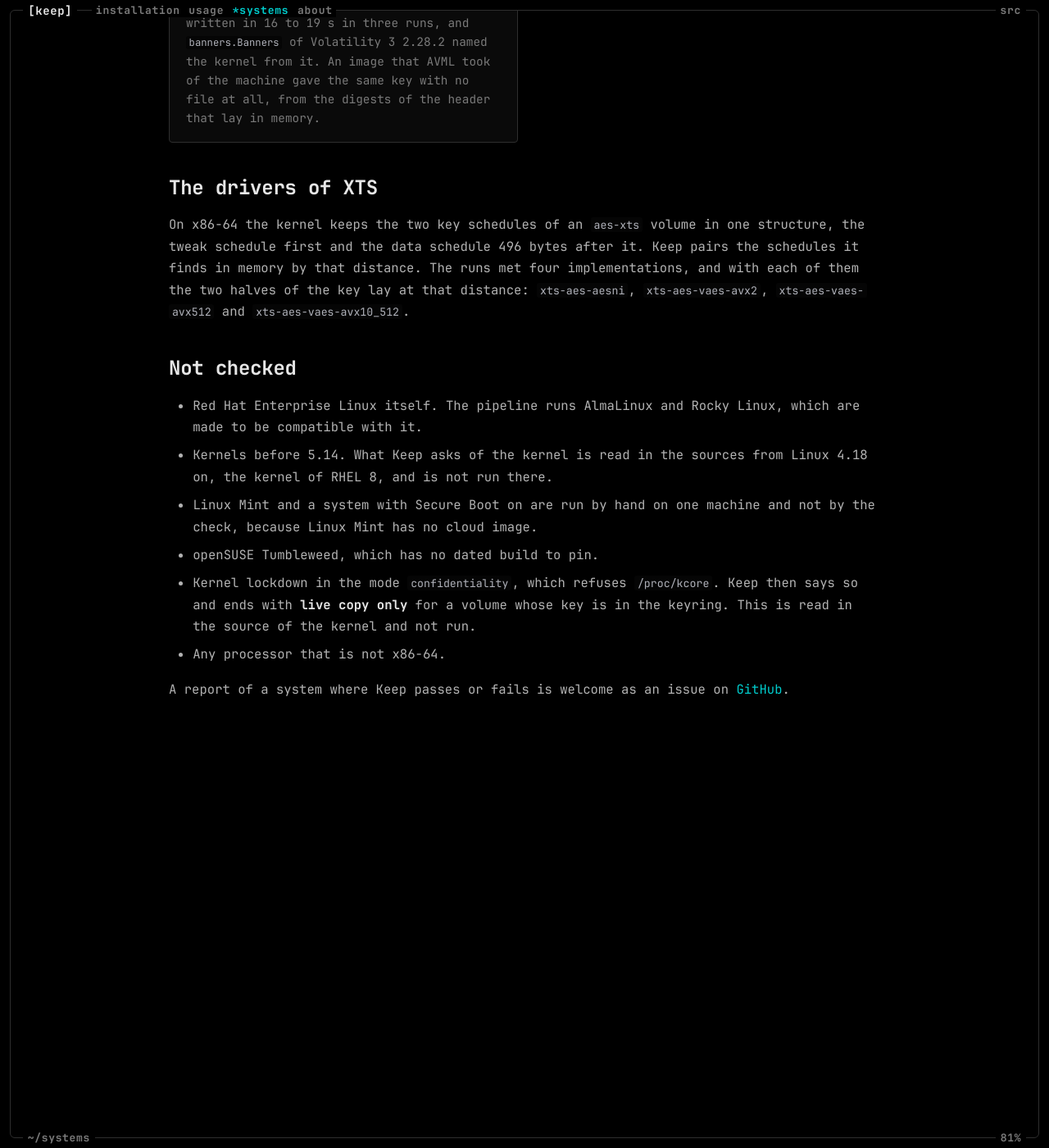
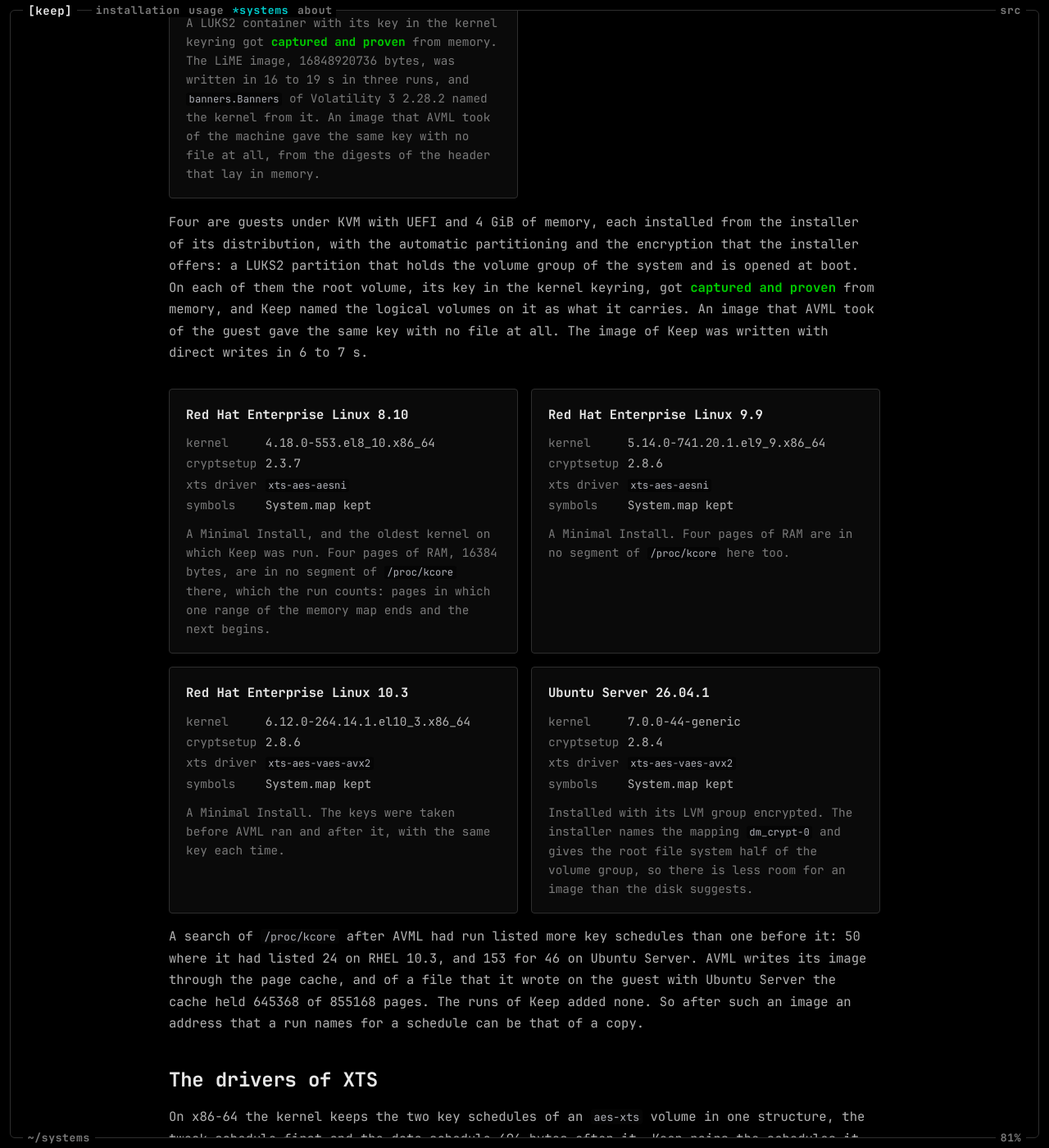
Before and after one commit to nafud/Keep, an MkDocs documentation site: the page built from docs/systems.md, in a window 1280 px wide and 1400 px high, scrolled down 2874 px. Shown: the whole window at 82% size. Built offline with MkDocs 1.6.1 and Material for MkDocs 9.7.7, drawn with Linux system fonts in a browser that asks for light colours; some of the changed text lies outside the part shown.

Commit message:
Pages and CLAUDE.md: the four installed guests of the hand round
The Systems page has a card for each guest that was installed from the
installer of its distribution, RHEL 8.10, 9.9 and 10.3 and Ubuntu Server
26.04.1, and says what is still not run by the check. The About page
says where the digests of a header lay on a minimal installation with
no daemon of udisks2 running: in the page cache of the partition.

CLAUDE.md records the follow-up on the guest with Ubuntu Server: the
digests lie on the partition where the dump has them, and of a file
that AVML wrote the cache held 645368 of 855168 pages. It also corrects
what letting the pages of a flushed file go achieves: the cache keeps
no copy, and a freed page keeps its bytes until it is used again
(free_pages_prepare of Linux 6.12).

Co-Authored-By: Claude <noreply@anthropic.com>
Claude-Session: https://claude.ai/code/session_01N4kqerR8GUaUJxp37rcHA1

```diff
--- a/docs/systems.md
+++ b/docs/systems.md
@@ -74,7 +74,7 @@ The guests have 2 GiB of memory and boot with BIOS under KVM, so kernel lockdown
 <dt>xts driver</dt><dd><code>xts-aes-aesni</code></dd>
 <dt>symbols</dt><dd>System.map kept</dd>
 </dl>
-<p>The oldest kernel on which Keep was run.</p>
+<p>The oldest kernel that the check runs on.</p>
 </div>
 <div class="system-card">
 <span class="system-card-title">Rocky Linux 10.3</span>
@@ -136,7 +136,9 @@ The same check runs on the two runner images of the pipeline itself, on every ch
 
 ## Run by hand { #hand }
 
-One machine that is no guest, with Secure Boot on. Keep was run on it by its options, without the check, and the screen and the report of each run were read.
+On these systems Keep was run by its options, without the check, and the screen and the report of each run were read. All of them have Secure Boot on, and with it kernel lockdown in the mode `integrity`.
+
+One is a machine that is no guest.
 
 <div class="home-grid">
 <div class="system-card">
@@ -151,15 +153,62 @@ One machine that is no guest, with Secure Boot on. Keep was run on it by its opt
 </div>
 </div>
 
+Four are guests under KVM with UEFI and 4 GiB of memory, each installed from the installer of its distribution, with the automatic partitioning and the encryption that the installer offers: a LUKS2 partition that holds the volume group of the system and is opened at boot. On each of them the root volume, its key in the kernel keyring, got <span class="reached">captured and proven</span> from memory, and Keep named the logical volumes on it as what it carries. An image that AVML took of the guest gave the same key with no file at all. The image of Keep was written with direct writes in 6 to 7 s.
+
+<div class="home-grid">
+<div class="system-card">
+<span class="system-card-title">Red Hat Enterprise Linux 8.10</span>
+<dl>
+<dt>kernel</dt><dd>4.18.0-553.el8_10.x86_64</dd>
+<dt>cryptsetup</dt><dd>2.3.7</dd>
+<dt>xts driver</dt><dd><code>xts-aes-aesni</code></dd>
+<dt>symbols</dt><dd>System.map kept</dd>
+</dl>
+<p>A Minimal Install, and the oldest kernel on which Keep was run. Four pages of RAM, 16384 bytes, are in no segment of <code>/proc/kcore</code> there, which the run counts: pages in which one range of the memory map ends and the next begins.</p>
+</div>
+<div class="system-card">
+<span class="system-card-title">Red Hat Enterprise Linux 9.9</span>
+<dl>
+<dt>kernel</dt><dd>5.14.0-741.20.1.el9_9.x86_64</dd>
+<dt>cryptsetup</dt><dd>2.8.6</dd>
+<dt>xts driver</dt><dd><code>xts-aes-aesni</code></dd>
+<dt>symbols</dt><dd>System.map kept</dd>
+</dl>
+<p>A Minimal Install. Four pages of RAM are in no segment of <code>/proc/kcore</code> here too.</p>
+</div>
+<div class="system-card">
+<span class="system-card-title">Red Hat Enterprise Linux 10.3</span>
+<dl>
+<dt>kernel</dt><dd>6.12.0-264.14.1.el10_3.x86_64</dd>
+<dt>cryptsetup</dt><dd>2.8.6</dd>
+<dt>xts driver</dt><dd><code>xts-aes-vaes-avx2</code></dd>
+<dt>symbols</dt><dd>System.map kept</dd>
+</dl>
+<p>A Minimal Install. The keys were taken before AVML ran and after it, with the same key each time.</p>
+</div>
+<div class="system-card">
+<span class="system-card-title">Ubuntu Server 26.04.1</span>
+<dl>
+<dt>kernel</dt><dd>7.0.0-44-generic</dd>
+<dt>cryptsetup</dt><dd>2.8.4</dd>
+<dt>xts driver</dt><dd><code>xts-aes-vaes-avx2</code></dd>
+<dt>symbols</dt><dd>System.map kept</dd>
+</dl>
+<p>Installed with its LVM group encrypted. The installer names the mapping <code>dm_crypt-0</code> and gives the root file system half of the volume group, so there is less room for an image than the disk suggests.</p>
+</div>
+</div>
+
+A search of `/proc/kcore` after AVML had run listed more key schedules than one before it: 50 where it had listed 24 on RHEL 10.3, and 153 for 46 on Ubuntu Server. AVML writes its image through the page cache, and of a file that it wrote on the guest with Ubuntu Server the cache held 645368 of 855168 pages. The runs of Keep added none. So after such an image an address that a run names for a schedule can be that of a copy.
+
 ## The drivers of XTS { #drivers }
 
 On x86-64 the kernel keeps the two key schedules of an `aes-xts` volume in one structure, the tweak schedule first and the data schedule 496 bytes after it. Keep pairs the schedules it finds in memory by that distance. The runs met four implementations, and with each of them the two halves of the key lay at that distance: `xts-aes-aesni`, `xts-aes-vaes-avx2`, `xts-aes-vaes-avx512` and `xts-aes-vaes-avx10_512`.
 
 ## Not checked { #not }
 
-- Red Hat Enterprise Linux itself. The pipeline runs AlmaLinux and Rocky Linux, which are made to be compatible with it.
-- Kernels before 5.14. What Keep asks of the kernel is read in the sources from Linux 4.18 on, the kernel of RHEL 8, and is not run there.
-- Linux Mint and a system with Secure Boot on are run by hand on one machine and not by the check, because Linux Mint has no cloud image.
+- Red Hat Enterprise Linux in the pipeline, which runs AlmaLinux and Rocky Linux, made to be compatible with it. On RHEL itself Keep was run by hand, on one LUKS2 volume with its key in the keyring.
+- Kernels before 5.14 in the pipeline. On Linux 4.18, the kernel of RHEL 8, Keep was run by hand on one guest: the keys of such a volume, an image and the search of a dump. A key in the table, LUKS1, a volume with integrity and one in re-encryption are not run there.
+- Linux Mint, which has no cloud image, and every system with Secure Boot on are run by hand and not by the check.
 - openSUSE Tumbleweed, which has no dated build to pin.
 - Kernel lockdown in the mode `confidentiality`, which refuses `/proc/kcore`. Keep then says so and ends with <span class="not">live copy only</span> for a volume whose key is in the keyring. This is read in the source of the kernel and not run.
 - Any processor that is not x86-64.
```
Also changed, not shown: CLAUDE.md (+30 -8 lines), docs/about.md (+4 -2 lines).
